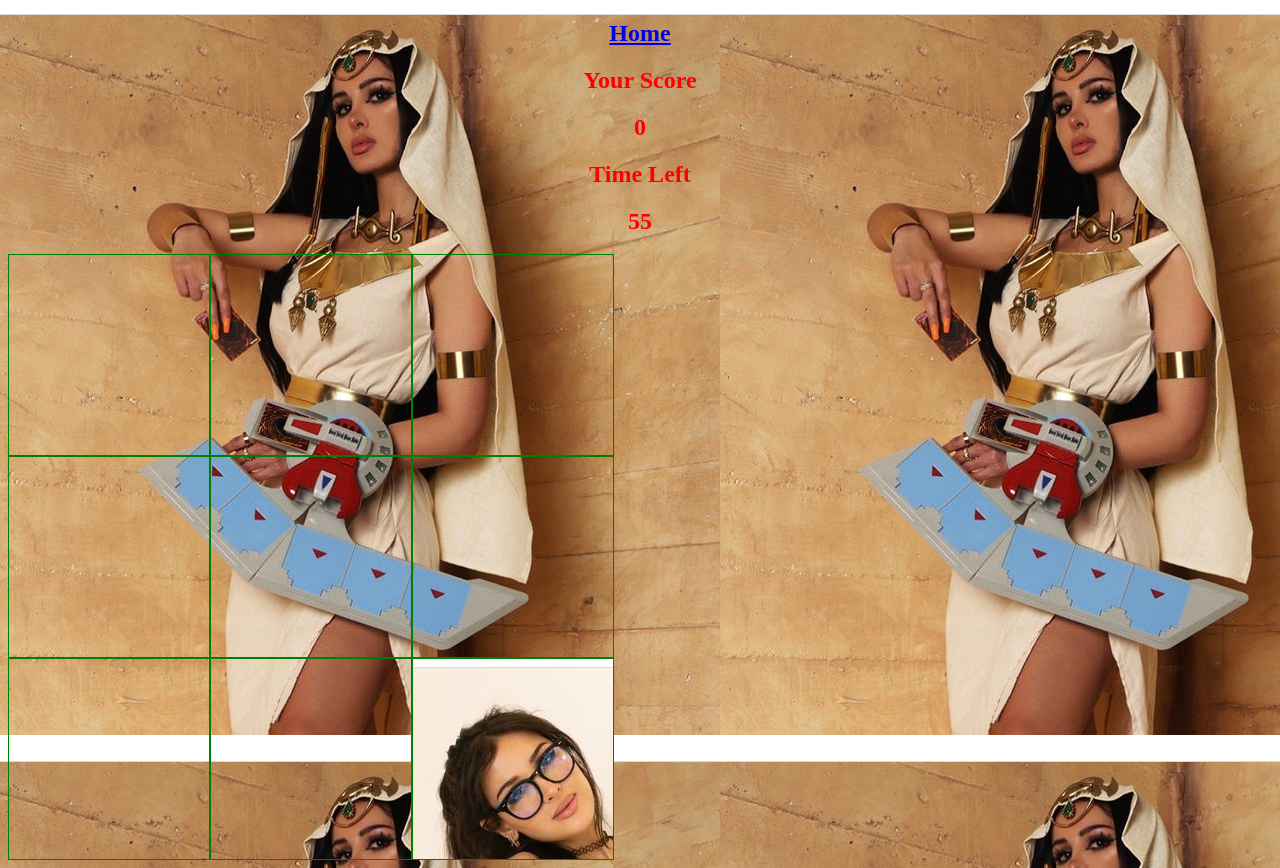
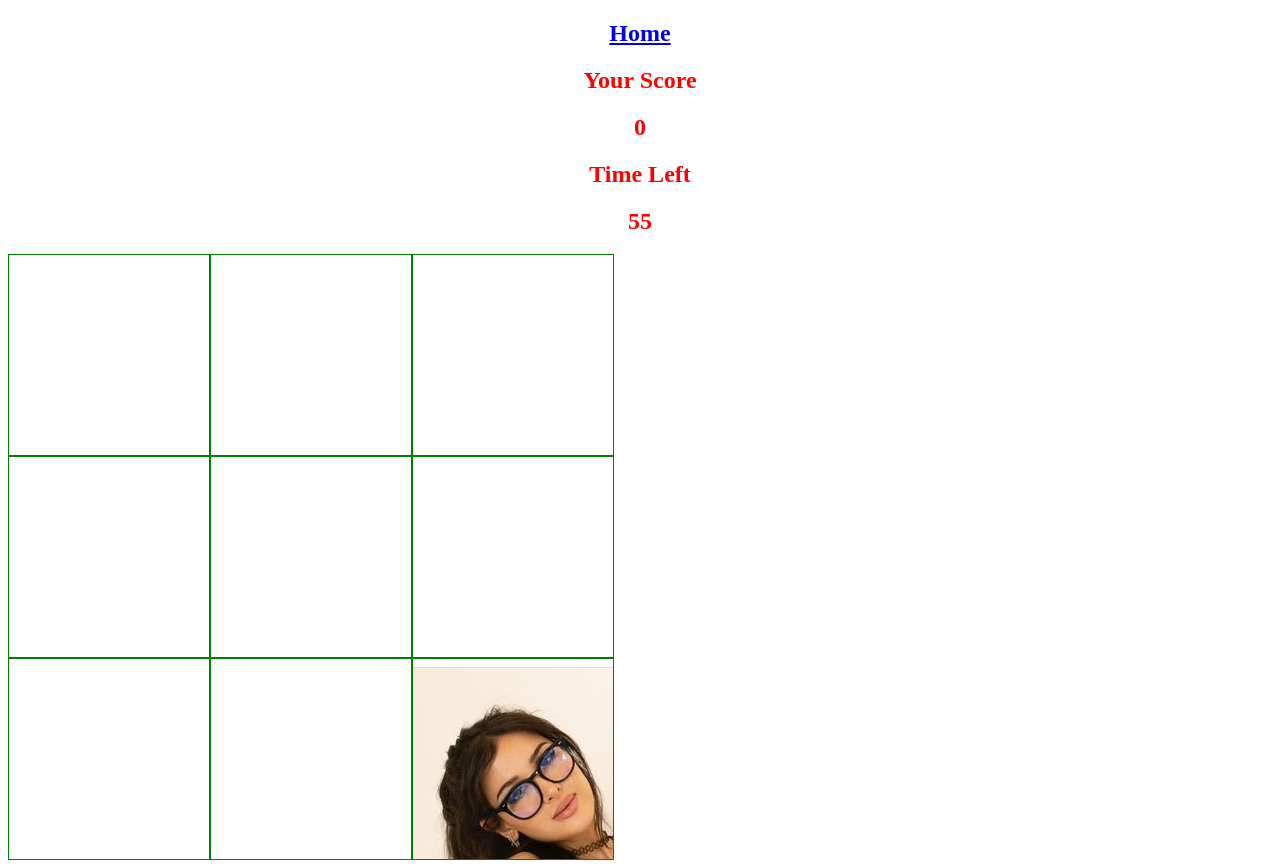
Before and after one commit to AmazingGates/Alia-s-World, a plain HTML site: page HTML.13.html in a window 1280 px wide. Drawn offline with Linux system fonts and the light colour scheme.

Commit message:
Update HTML.13.html

```diff
--- a/HTML.13.html
+++ b/HTML.13.html
@@ -7,12 +7,6 @@
         <title>Ninja Focus Game!</title>
     <link rel="stylesheet" type="text/css" href="CSS.9.css">
     </head>
-    <style>
-        body {
-          background-image: url("Alia\ 12.png");
-          background-attachment: scroll;
-        }
-      </style>
     <body>
 
         <h2><a href="https://amazinggates.github.io/Alia-s-World/">Home</a></h2>
```
